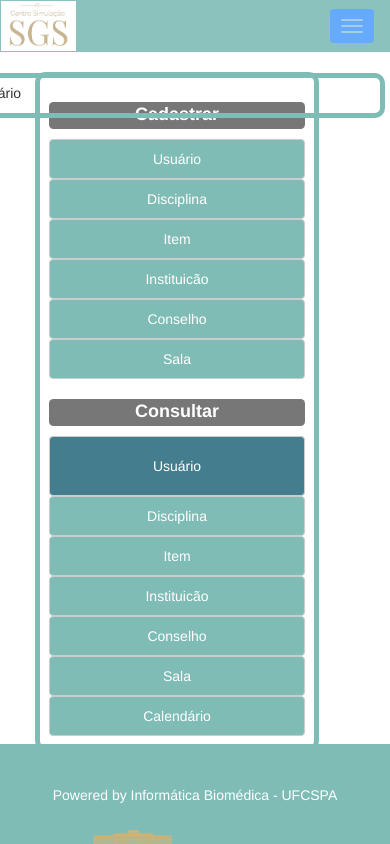
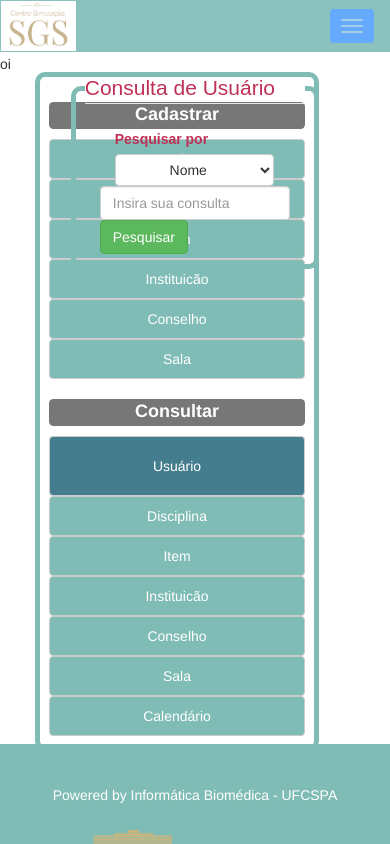
Before and after one commit to sgscentrosimulacao/SGS, a PHP site: page /consultaUsuario.php in a window 390 px wide. Run offline with PHP 8.4, Linux system fonts and the light colour scheme; the visitor is signed in with stand-in values (Sample User, id 1); data that the repository does not hold is empty; some libraries are stand-ins or nearby versions.

Commit message:
13ª Modificação
Tentando implementar consulta ...

```diff
--- a/Control/controleDoBanco.php
+++ b/Control/controleDoBanco.php
@@ -24,20 +24,4 @@
     }
 }
 
-function acessoAoBanco($usuario, $senha){
-
-    $testeUsuario = "SELECT * FROM tb_usuario WHERE usuario = '{$usuario}' AND senha = '{$senha}'";
-
-    $conn = abrirDatabase();
-    $verifica = $conn->query($testeUsuario);
-
-    fecharDatabase($conn);
-
-    if ($verifica->num_rows>0){
-
-        $conn = abrirDatabase();
-        return $conn;
-    }
-
-}
 ?>
--- a/Vision/consultaUsuario.php
+++ b/Vision/consultaUsuario.php
@@ -1,3 +1,7 @@
+<?php
+include "../Control/sessionControl.php";
+include "../Control/selectUsuario.php";
+?>
 <!doctype html>
 <html lang="pt-br">
 <head>
@@ -28,9 +32,21 @@
         </div>
         <div class="collapse navbar-collapse" id="myNavbar">
             <ul class="nav navbar-nav" id="navbarLetras">
-                <li class="inativo"><a href="index.php" id="navbarLetras">Logout</a></li>
                 <li class="inativo navbar-inverse ativo"><a href="paginaPrincipalAdmin.php" id="navbarLetras">Página Principal</a></li>
                 <li class="inativo"><a href="#" id="navbarLetras">Sobre</a></li>
+                <li class="inativo"><a href="index.php" id="navbarLetras">Logout</a></li>
+            </ul>
+            <ul class="nav navbar-nav navbar-right" id="labelUsuario">
+                <li>
+                    <h4><span class="label label-default">
+                        <?php
+
+                        echo "Olá, ".$_SESSION['nomeUsuario'];
+
+
+                        ?>
+                    </span></h4>
+                </li>
             </ul>
             <!--<ul class="nav navbar-nav navbar-right">
                 <li><a href="index.php"><span class="glyphicon glyphicon-log-in"></span> Login</a></li>
@@ -116,11 +132,38 @@
     </div>
 
     <div class="col-md-8 zeroPadding">
-        <fieldset style="left: 0; margin-bottom: 20%; margin-left: -100px; margin-right: 20px; position: inherit">
-            <div class="col-md-12">
-                Consulta Usuário
-            </div>
-        </fieldset>
+        <form action="consultaUsuario.php" method="post">
+            <fieldset>
+                <legend id="labelsLogin">Consulta de Usuário</legend>
+
+                <div class="col-md-12">
+                    <div class="editor-label col-md-4" id="tipoPesquisaLabel" style="">
+                        <label for="tipoPesquisaLabel" id="labelsLogin">Pesquisar por</label>
+                    </div>
+                    <div class="dropdown col-md-8" style="">
+                        <select class="btn btn-default dropdown-toggle" type="button" data-toggle="dropdown" name="dropTipoPesquisa">
+                            <option value="1">Nome</option>
+                            <option value="2">Usuário</option>
+                            <option value="3">E-mail</option>
+                            <option value="4">Conselho</option>
+                            <option value="5">Numero Conselho</option>
+                            <option value="6">Instituição</option>
+                        </select>
+                    </div>
+                </div>
+                <div class="col-md-12">
+                    <div class="row">
+                        <div class="col-md-8">
+                            <input class="form-control" id="fieldPesquisar" name="fieldPesquisar"
+                                   placeholder="Insira sua consulta" style="width: 100%" type="text">
+                        </div>
+                        <div class="col-md-4">
+                            <input id="cadastrar" type="submit" value="Pesquisar" name="submit" class="btn btn-success">
+                        </div>
+                    </div>
+                </div>
+            </fieldset>
+        </form>
     </div>
 </div>
 
@@ -144,4 +187,10 @@
 <?php
 
 
+        echo "oi";
+    /* fetch object array */
+    while ($row = mysqli_fetch_row($result)) {
+        echo $row[1];
+    }
+
 ?>
```
Also changed, not shown: Control/TESTE.php (added, +28 -0 lines), Control/selectUsuario.php (added, +46 -0 lines).
